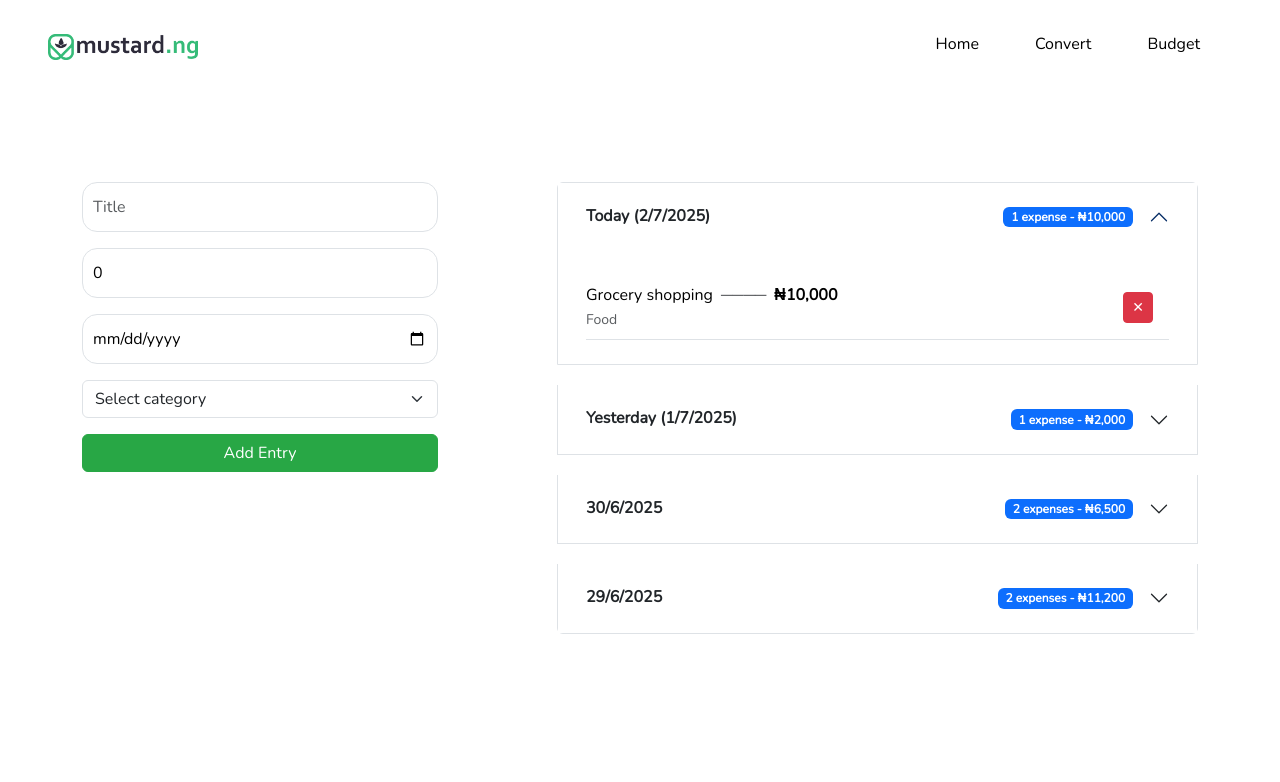
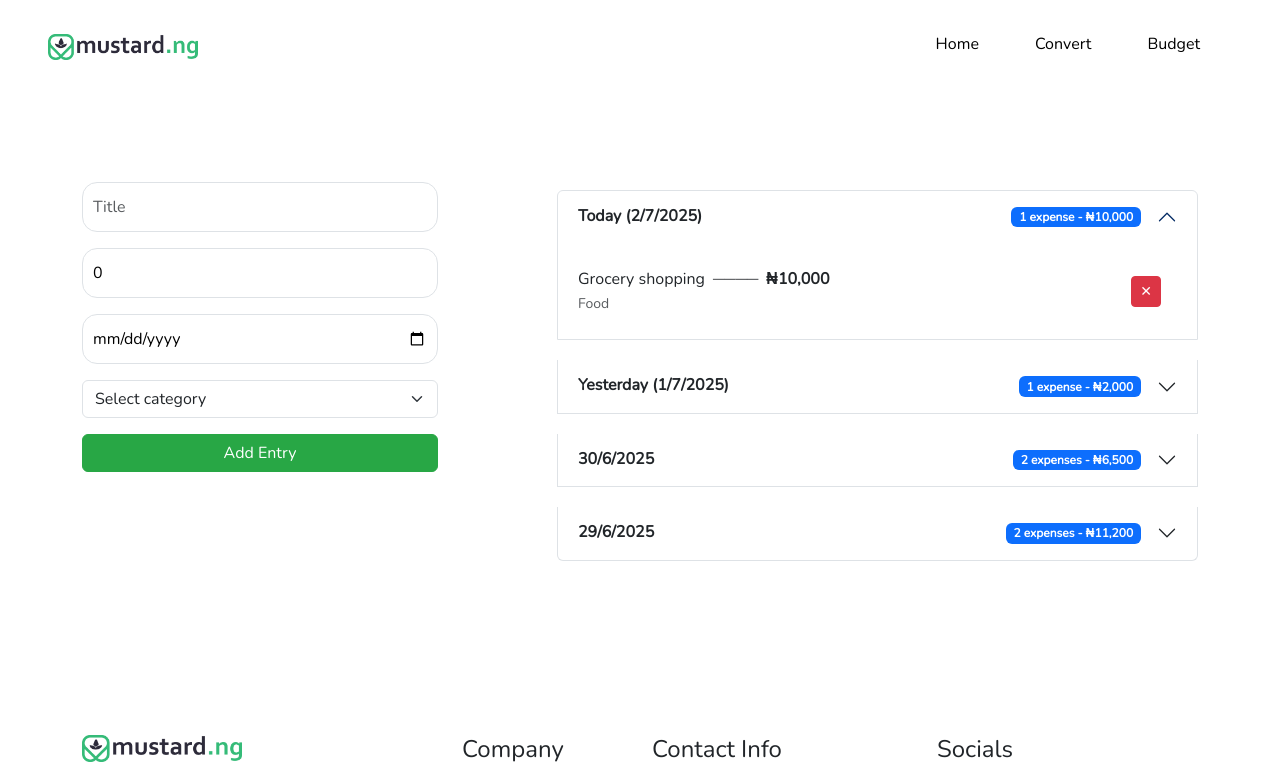
Before and after one commit to MasterIfeanyi/react-stocks-interview, a React (Create React App) app: page /budget in a window 1280 px wide. Shown: the top 782 px of the page. Built offline with nearby package versions, Linux system fonts and the light colour scheme; data requests are answered from the project's data file.

Commit message:
remove border-bottom for last item

```diff
--- a/src/components/Budget/Budget.jsx
+++ b/src/components/Budget/Budget.jsx
@@ -12,7 +12,7 @@ const Budget = () => {
                 <div className="col-lg-4 col-md-6">
                     <BudgetForm />
                 </div>
-                <div className="offset-lg-1 col-lg-7 col-md-7">
+                <div className="offset-lg-1 col-lg-7 col-md-6 mt-sm-2">
                     <BudgetTable />
                 </div>
             </div>
--- a/src/components/Budget/subComponents/Form/BudgetForm.jsx
+++ b/src/components/Budget/subComponents/Form/BudgetForm.jsx
@@ -7,15 +7,50 @@ import "./BudgetForm.css"
 
 const BudgetForm = () => {
 
-  const [name, setName] = useState("")
+  const [description, setDescription] = useState("")
   const [amount, setAmount] = useState(0)
   const [date, setDate] = useState("")
   const [category, setCategory] = useState("")
 
-  const handleSubmit = () => {
+  const handleSubmit = async (e) => {
+    e.preventDefault();
 
+    // Basic validation (optional)
+    if (!description || !amount || !date || !category) {
+      alert("Please fill in all fields.");
+      return;
+    }
+
+    const newEntry = {
+      description,
+      amount: Number(amount),
+      date,
+      category,
+    };
+
+    try {
+      const response = await fetch("http://localhost:3000/entries", {
+        method: "POST",
+        headers: {
+          "Content-Type": "application/json"
+        },
+        body: JSON.stringify(newEntry)
+      });
+
+      if (!response.ok) {
+        throw new Error("Failed to add entry");
+      }
+
+      // Optionally clear form after successful submission
+      setDescription("");
+      setAmount(0);
+      setDate("");
+      setCategory("");
+      alert("Entry added!");
+    } catch (error) {
+      alert("Error: " + error.message);
+    }
   }
-
 
   return (
     <form onSubmit={handleSubmit} className='row g-3 custom-form'>
@@ -26,8 +61,8 @@ const BudgetForm = () => {
           type="text"
           className="form-control"
           placeholder="Title"
-          value={name}
-          onChange={(e) => setName(e.target.value)}
+          value={description}
+          onChange={(e) => setDescription(e.target.value)}
         />
       </div>
 
--- a/src/components/Budget/subComponents/Table/BudgetTable.jsx
+++ b/src/components/Budget/subComponents/Table/BudgetTable.jsx
@@ -24,18 +24,18 @@ const BudgetTable = () => {
 
 
     const getDailyExpenses = () => {
-        // Get last 7 days
+        // Get last 4 days
         const today = new Date()
-        const last7Days = []
+        const last4days = []
 
         for (let i = 3; i >= 0; i--) {
             const date = new Date(today)
             date.setDate(today.getDate() - i)
-            last7Days.push(date.toISOString().split("T")[0])
+            last4days.push(date.toISOString().split("T")[0])
         }
 
-        // Group expenses by date for the last 7 days
-        const dailyExpenses = last7Days
+        // Group expenses by date for the last 4 days
+        const dailyExpenses = last4days
         .map((date) => {
             const dayExpenses = entries.filter((expense) => expense.date === date)
             const dayTotal = dayExpenses.reduce((sum, expense) => sum + expense.amount, 0)
@@ -56,20 +56,7 @@ const BudgetTable = () => {
     //     return `${date.getDate()}/${date.getMonth() + 1}/${date.getFullYear()}`
     // }
 
-    // const formatDateHeader = (dateString) => {
-    //     const date = new Date(dateString)
-    //     const today = new Date()
-    //     const yesterday = new Date(today)
-    //     yesterday.setDate(today.getDate() - 1)
 
-    //     if (dateString === today.toISOString().split("T")[0]) {
-    //         return `Today (${date.getDate()}/${date.getMonth() + 1}/${date.getFullYear()})`
-    //     } else if (dateString === yesterday.toISOString().split("T")[0]) {
-    //         return `Yesterday (${date.getDate()}/${date.getMonth() + 1}/${date.getFullYear()})`
-    //     } else {
-    //         return `${date.getDate()}/${date.getMonth() + 1}/${date.getFullYear()}`
-    //     }
-    // }
 
 
 
@@ -81,14 +68,6 @@ const BudgetTable = () => {
             </div>
             ) : (
                 <div className="table-responsive">
-                    <table className="table table-hover">
-                        {/* <thead>
-                            <tr className="border-bottom">
-                                <th className="py-3 cursor-pointer">Name</th>
-                                <th className="py-3 cursor-pointer text-end">Price</th>
-                            </tr>
-                        </thead> */}
-
                     <div className="accordion" id="dailyExpensesAccordion">
                         {getDailyExpenses().map((dayData, index) => (
                             <div className="accordion-item" key={dayData.date}>
@@ -118,10 +97,10 @@ const BudgetTable = () => {
                                     data-bs-parent="#dailyExpensesAccordion"
                                 >
                                     <div className="accordion-body">
-                                            {dayData.expenses.map((expense) => (
+                                        {dayData.expenses.map((expense, idx) => (
                                             <div
                                                 key={expense.id}
-                                                    className="d-flex justify-content-between align-items-center py-2 border-bottom"
+                                                className={`d-flex justify-content-between align-items-center py-2 ${idx !== dayData.expenses.length - 1 ? " border-bottom" : ""}`}
                                             >
                                             <div className="flex-grow-1">
                                                 <span className="expense-item">
@@ -149,8 +128,6 @@ const BudgetTable = () => {
                             </div>
                         ))}
                     </div>
-
-                    </table>
                 </div>
             )
         }
```
Lines whose indentation alone changed are shown as unchanged.
